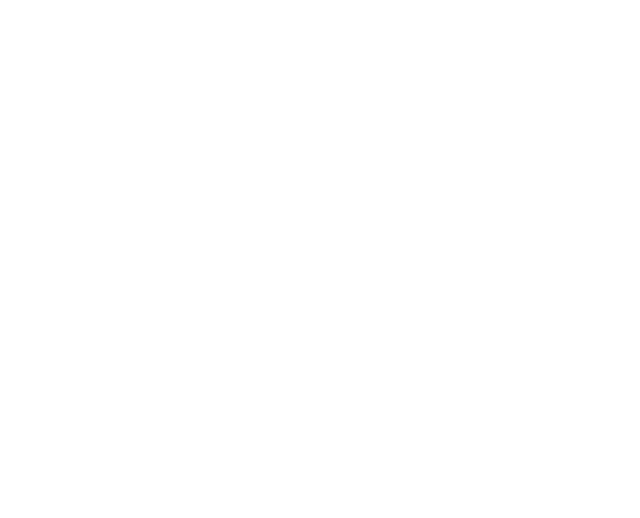
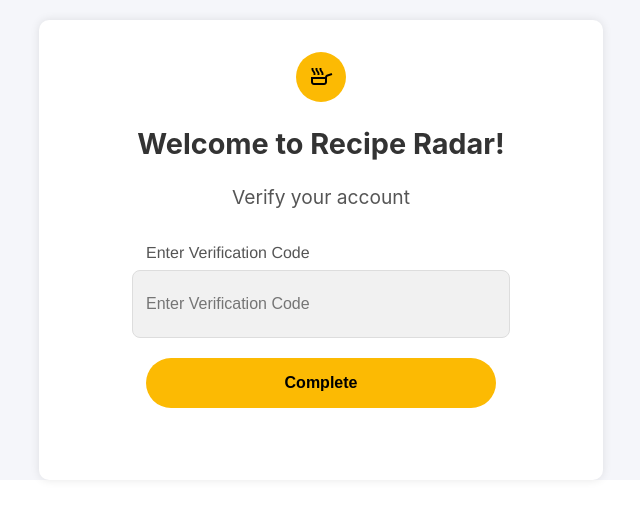
Before and after one commit to mdaja04/RecipeRadar, a React (Create React App) app in the folder src/frontend/: page /verify in a window 1280 px wide. Shown: the top 518 px of the page, without its empty margins (319-959 px from the left). Built offline with nearby package versions, Linux system fonts and the light colour scheme.

Commit message:
Added login logic to frontend

```diff
--- a/src/frontend/src/App.js
+++ b/src/frontend/src/App.js
@@ -4,6 +4,7 @@
 import FinalPageSignUp from './pages/FinalPageSignUp';
 import HomePage from './pages/Home';
 import Verify from "./pages/Verify";
+import SignIn from "./pages/SignIn";
 
 const App = () => {
     return (
@@ -11,6 +12,7 @@
             <Routes>
                 <Route path="/signup" element={<SignUp />} />  {/* Corrected the path */}
                 <Route path="/signup-complete" element={<FinalPageSignUp />} />
+                <Route path="/signin" element={<SignIn/>}/>
                 <Route path="/home" element={<HomePage />} />
                 <Route path="/verify" element={<Verify/>} /> {/* Verify route */}
                 <Route path="*" element={<div>Page Not Found</div>} />
--- a/src/frontend/src/pages/FinalPageSignUp.jsx
+++ b/src/frontend/src/pages/FinalPageSignUp.jsx
@@ -37,8 +37,11 @@
             if (response.ok) {
                 // Registration successful
                 alert('Registration completed successfully');
-                navigate('/verify'); // Redirect to login page
-            } else {
+                navigate('/verify', {
+                    state: { email },
+                });
+            }
+            else {
                 // Registration failed
                 const errorData = await response.json();
                 alert('Registration failed: ' + errorData.message);
--- a/src/frontend/src/pages/SignIn.jsx
+++ b/src/frontend/src/pages/SignIn.jsx
@@ -1,10 +1,44 @@
-import React from 'react';
+import React, {useState} from 'react';
 import './SignIn.css'
 import RecipeRadarLogo from "../components/RecipeRadarLogo.jsx";
 import { FontAwesomeIcon } from '@fortawesome/react-fontawesome'
 import { faGoogle } from '@fortawesome/free-brands-svg-icons';
+import {useNavigate} from "react-router-dom";
 
 const SignIn = () => {
+    const [email, setEmail] = useState('');
+    const [password, setPassword] = useState('');
+    const navigate = useNavigate();
+
+    const handleSignIn = async () => {
+        const userData = {
+            email,
+            password,
+        };
+        try {
+            console.log(userData);
+            const response = await fetch('http://localhost:8080/auth/login', {
+                method: 'POST',
+                headers: {
+                    'Content-Type': 'application/json',
+                },
+                body: JSON.stringify(userData),
+            });
+
+            if (response.ok) {
+                alert('Sign in completed successfully');
+                navigate('/home');
+            }
+            else {
+                const errorData = await response.json();
+                alert('Sign in failed: ' + errorData.message);
+            }
+        } catch (error) {
+            console.error('Error during sign in:', error);
+            alert('An error occurred during sign in.');
+        }
+    };
+
 
     return (
         <div className="page-container">
@@ -16,11 +50,22 @@
                 </div>
                 <div className="sign-in-container">
                     <label className="email-label">Email Address</label>
-                    <input type="email" className="email-input" placeholder="Enter Email" required/>
+                    <input type="email"
+                           className="email-input"
+                           placeholder="Enter Email" required
+                           value={email}
+                           onChange={(e) => setEmail(e.target.value)}/>
                     <label className="password-label">Password</label>
-                    <input type="password" className="password-input" placeholder="Enter Password" required/>
+                    <input type="password"
+                           className="password-input"
+                           placeholder="Enter Password"
+                           required value={password}
+                           onChange={(e) => setPassword(e.target.value)}
+                    />
                     <label className="forgot-password">Forgot Password?</label>
-                    <button className="sign-in-button">Log in</button>
+                    <button className="sign-in-button" onClick={handleSignIn}>
+                        Sign In
+                    </button>
                 </div>
                 <div className="or-container">
                     <span>Or continue with</span>
--- /dev/null
+++ b/src/frontend/src/pages/Verify.css
@@ -0,0 +1,103 @@
+.page-container {
+    display: flex;
+    flex-direction: column;
+    justify-content: center;
+    align-items: center;
+    height: 100vh;
+    width: 100%;
+    background-color: #f5f6fa;
+}
+
+.outer-container {
+    display: flex;
+    margin-top: 20px;
+    flex-direction: column;
+    border-radius: 10px;
+    height: auto;
+    width: 90%;
+    max-width: 500px;
+    background-color: #fff;
+    padding: 2rem;
+    box-shadow: 0 0 10px rgba(0, 0, 0, 0.1);
+}
+
+.inner-header-container {
+    display: flex;
+    flex-direction: column;
+    align-items: center;
+    justify-content: center;
+    text-align: center;
+    margin-bottom: 1rem;
+}
+
+.inner-header-container h2 {
+    font-size: 1.8rem;
+    font-weight: 700;
+    color: #333;
+    margin-bottom: 5px;
+}
+
+.inner-header-container h3 {
+    font-size: 1.2rem;
+    font-weight: 400;
+    color: #555;
+}
+
+.verify-container {
+    display: flex;
+    flex-direction: column;
+    align-items: center;
+    margin-bottom: 1.5rem;
+}
+
+.verification-code-label {
+    width: 100%;
+    max-width: 350px;
+    font-weight: 500;
+    font-family: "Helvetica Neue", sans-serif;
+    color: #555;
+    margin-bottom: 8px;
+    text-align: left;
+}
+
+.verification-code-input {
+     width: 100%;
+     max-width: 350px;
+     height: 40px;
+     margin-bottom: 20px;
+     padding: 0.8rem;
+     font-size: 1rem;
+     border: 1px solid #ddd;
+     border-radius: 8px;
+     background-color: rgb(241, 241, 241);
+     outline: none;
+     transition: border-color 0.3s ease;
+ }
+
+.verification-code-input:focus {
+    border-color: #6c63ff;
+}
+
+
+.complete-button {
+    width: 100%;
+    max-width: 350px;
+    height: 50px;
+    display: flex;
+    justify-content: center;
+    align-items: center;
+    cursor: pointer;
+    border: none;
+    border-radius: 25px;
+    font-family: "Poppins", sans-serif;
+    font-weight: 600;
+    font-size: 1rem;
+    color: black;
+    background-color: #fcba03;
+    margin-bottom: 1rem;
+    transition: background-color 0.3s ease;
+}
+
+.complete-button:hover {
+    background-color: rgb(222, 172, 58);
+}
--- a/src/frontend/src/pages/Verify.jsx
+++ b/src/frontend/src/pages/Verify.jsx
@@ -1,11 +1,72 @@
-import React from 'react';
-import { BrowserRouter as Router, Route, Routes } from 'react-router-dom';
+import React, { useState } from 'react';
+import RecipeRadarLogo from "../components/RecipeRadarLogo";
+import {useLocation, useNavigate} from 'react-router-dom'; // Import useNavigate for navigation
+import './Verify.css'
+
+const Verify = () => {
+    const { state } = useLocation();
+    const { email } = state || {}; // retrieve email and password from state
+    const [verificationCode, setVerificationCode] = useState('');
+
+    const navigate = useNavigate(); // useNavigate hook for programmatic navigation
+
+    const handleVerify = async () => {
+        try {
+            const userData = {
+                email,
+                verificationCode
+            }
+            console.log(userData);
+
+            // Send registration data to the backend
+            const response = await fetch('http://localhost:8080/auth/verify', {
+                method: 'POST',
+                headers: {
+                    'Content-Type': 'application/json',
+                },
+                body: JSON.stringify(userData),
+            });
+
+            if (response.ok) {
+                // Registration successful
+                alert('Verification completed successfully');
+                navigate('/home'); // Redirect to login page
+            } else {
+                // Registration failed
+                const errorData = await response.json();
+                alert('Registration failed: ' + errorData.message);
+            }
+        } catch (error) {
+            console.error('Error during registration:', error);
+            alert('An error occurred during registration.');
+        }
+    };
 
 
-const Verify = () => {
+
     return (
-        <div>
-            <p></p>
+        <div className="page-container">
+            <div className="outer-container">
+                <div className="inner-header-container">
+                    <RecipeRadarLogo/>
+                    <h2>Welcome to Recipe Radar!</h2>
+                    <h3>Verify your account</h3>
+                </div>
+                <div className="verify-container">
+                    <label className="verification-code-label">Enter Verification Code</label>
+                    <input
+                        type="text"
+                        className="name-input"
+                        placeholder="Enter Verification Code"
+                        value={verificationCode} // Link to state variable
+                        onChange={(e) => setVerificationCode(e.target.value)}
+                        required
+                    />
+                    <button className="complete-button" onClick={handleVerify}>
+                        Complete
+                    </button>
+                </div>
+            </div>
         </div>
     );
 };
```
